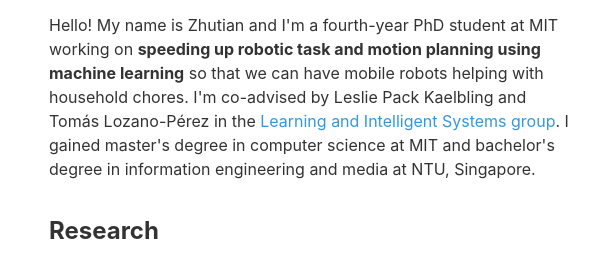
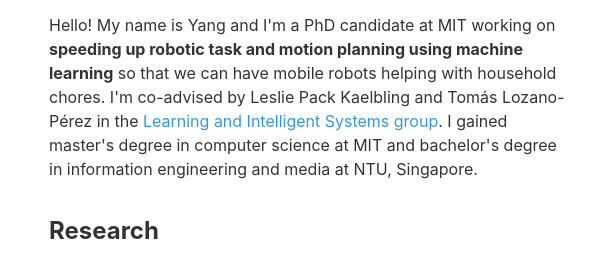
Before and after one commit to zt-yang/zhutian-yang-website, an Eleventy site: page index.njk in a window 1280 px wide. Shown: the part 184-453 px from the top of the page, 191-797 px from the left. Built offline with nearby package versions, Linux system fonts and the light colour scheme; Eleventy itself is replaced by a stand-in of ours; files that its build step writes are made by us from their sources; what @grimlink/eleventy-plugin-sass would draw is missing.

Commit message:
candidate

```diff
--- a/index.njk
+++ b/index.njk
@@ -40,7 +40,7 @@
                 <img class="logo" src="https://github.com/zt-yang/zhutian-yang-website/blob/main/img/github-icon.png?raw=true">
               </a>
             </div>
-            <p>Hello! My name is Zhutian and I'm a fourth-year PhD student at MIT
+            <p>Hello! My name is Yang and I'm a PhD candidate at MIT
                 working on <b>speeding up robotic task and motion planning using machine learning</b> so that we can have mobile robots helping with household chores. I'm co-advised by Leslie Pack Kaelbling and Tomás Lozano-Pérez in the <a href="https://lis.csail.mit.edu/">Learning and Intelligent Systems group</a>. I gained master's degree in computer science at MIT and bachelor's degree in information engineering and media at NTU, Singapore.</p>
           </td>
           <td class="photo">
```
